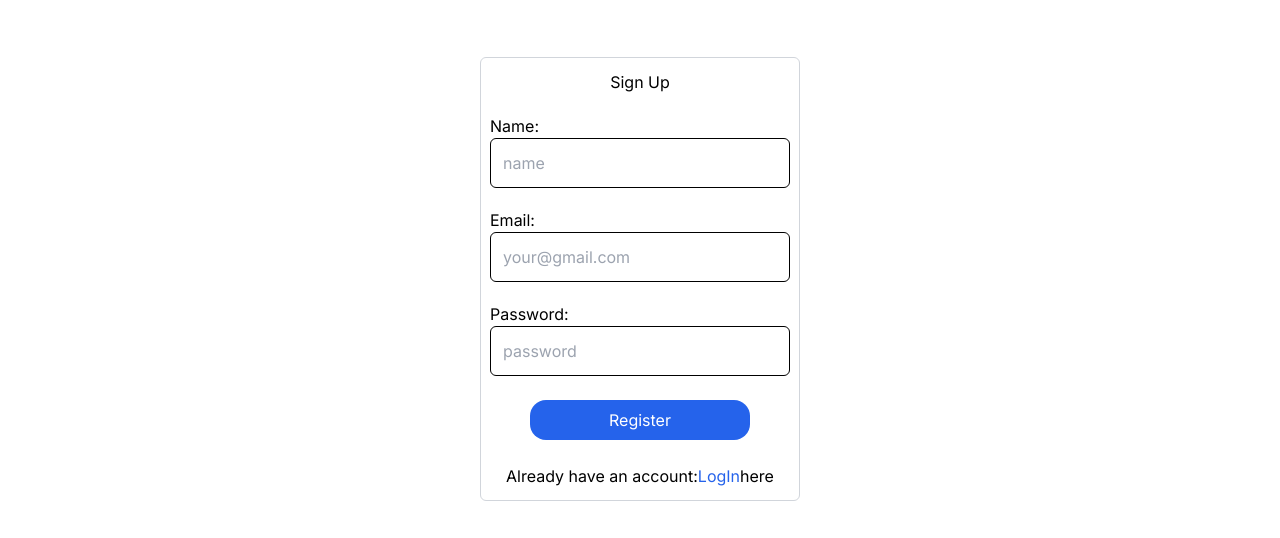
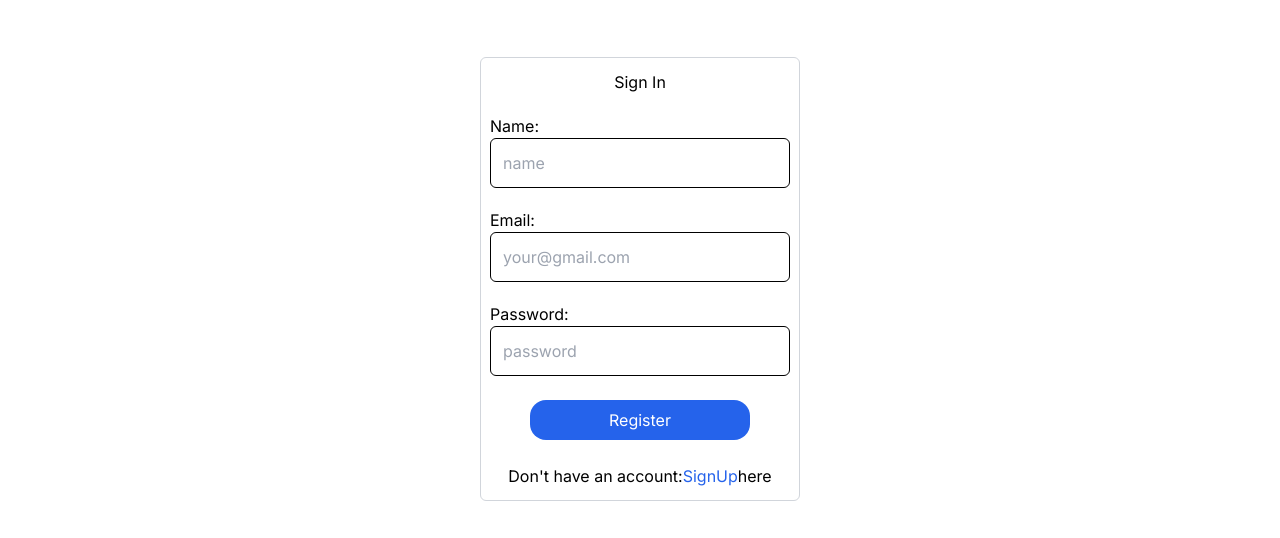
Before and after one commit to ahmedsheikh27/my-bank, a Next.js app: page /signin in a window 1280 px wide. Shown: the part 197-735 px from the top of the page. Built offline with nearby package versions, Linux system fonts and the light colour scheme.

Commit message:
clear cache

```diff
--- a/app/signin/page.tsx
+++ b/app/signin/page.tsx
@@ -71,7 +71,7 @@ export const page = () => {
                     <form onSubmit={handleRegister}>
                         <div className='w-80 h-auto bg-white items-center m-3 flex flex-col p-3 rounded-md border-gray-300  border-solid border-[1px]'>
                             <h1>
-                                Sign Up
+                                Sign In
                             </h1>
                             <div className='gap-5 mt-5 m-3  flex flex-col justify-between  '>
                                 <label> Name:
@@ -89,8 +89,8 @@ export const page = () => {
                                 type='submit'
                                 className='w-[220px] px-3 h-[40px] 0 rounded-2xl bg-blue-600 text-white  border-none mt-3 '>Register</button>
                             <div className='flex mt-6'>
-                                <p>Already have an account:</p>
-                                <Link href='/login' className='text-blue-600'>LogIn</Link>
+                                <p>Don't have an account:</p>
+                                <Link href='/signup' className='text-blue-600'>SignUp</Link>
                                 <p>here</p>
                             </div>
                         </div>
--- a/components/Navbar.tsx
+++ b/components/Navbar.tsx
@@ -44,7 +44,7 @@ const Navbar = () => {
                 <Link href='/signin'
                     className=' p-2 rounded-md bg-gray-400 mr-3 hover:bg-orange-400 text-white border-none mt-3'>
                     Log In</Link>
-                <Link href='signup'
+                <Link href='/signup'
                     className=' p-2 rounded-md bg-blue-600 text-white  border-none mt-3'>
                     Sign Up</Link>
                         </div>
```
